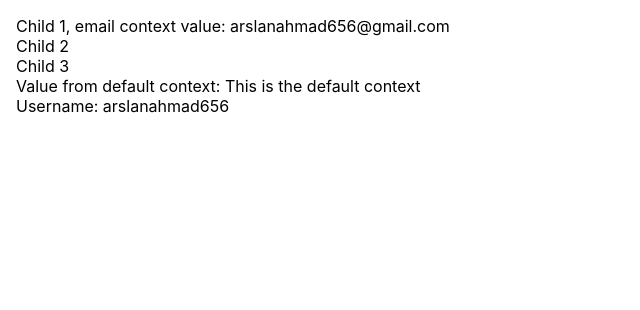
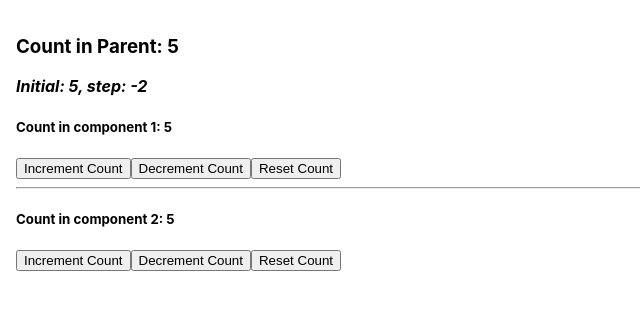
Before and after one commit to arslanahmad656/ReactJSLearning, a React (Create React App) app in the folder Revisited/my-app/: page / in a window 1280 px wide. Shown: the top 310 px of the page, without its empty margins (0-640 px from the left). Built offline with nearby package versions, Linux system fonts and the light colour scheme.

Commit message:
until codevolution tutorials

```diff
--- a/Revisited/my-app/src/App.js
+++ b/Revisited/my-app/src/App.js
@@ -14,11 +14,17 @@ import Parent from './components/ErrorBoundaries/Parent';
 import HOCDemo from './components/HOC/HOCDemo';
 import RenderPropsParent from './components/render-props/RenderPropsParent';
 import ContextParent from './components/Context/Parent'
+import UseEffectWithClass from './hookComponents/useEffect/UseEffectWithClass';
+import ReducerCounter from './hookComponents/useReducer/ReducerCounter';
+import ReducerContextParent from './hookComponents/useReducer/ReducerWithContext/ReducerContextParent';
 
 function App() {
   return (
     <div className="App">
-      <ContextParent />
+      <ReducerContextParent />
+      {/* <ReducerCounter /> */}
+      {/* <UseEffectWithClass /> */}
+      {/* <ContextParent /> */}
       {/* <RenderPropsParent /> */}
       {/* <HOCDemo /> */}
        {/* <Parent /> */}
--- /dev/null
+++ b/Revisited/my-app/src/hookComponents/useEffect/UseEffectWithClass.jsx
@@ -0,0 +1,32 @@
+import React, { Component } from 'react'
+
+class UseEffectWithClass extends Component {
+    state = {
+        count: 0
+    }
+
+    componentDidMount() {
+        document.title = `Title counter: ${this.state.count}`;
+    }
+
+    componentDidUpdate() {
+        document.title = `Title counter: ${this.state.count}`;
+    }
+
+    incrementCount = () => {
+        this.setState(prevState => ({
+            count: prevState.count + 1
+        }));
+    }
+
+    render() {
+        return (
+            <div>
+                <button onClick={this.incrementCount}>Increment Count</button>
+                Count: {this.state.count}
+            </div>
+        )
+    }
+}
+
+export default UseEffectWithClass
--- /dev/null
+++ b/Revisited/my-app/src/hookComponents/useReducer/ReducerCounter.jsx
@@ -0,0 +1,44 @@
+import React, {useReducer} from 'react'
+
+function ReducerCounter({initialValue, step}) {
+
+    initialValue = initialValue || 0;
+    step = step || 1;
+
+    const stateReducer = (state, action) => {
+        let updatedState;
+        switch (action.toLowerCase()) {
+            case 'increment':
+                updatedState = state + step;
+                break;
+            case 'decrement':
+                updatedState = state - step;
+                break;
+            case 'reset':
+                updatedState = initialValue;
+                break;
+            default:
+                updatedState = state;
+                break;
+        }
+
+        return updatedState;
+    }
+
+    const [count, countDispatch] = useReducer(stateReducer, initialValue);
+
+    const handleCountChange = event => {
+        countDispatch(event.target.getAttribute('data-action'))
+    }
+
+    return (
+        <div>
+            <h3>Count: {count}</h3>
+            <button data-action="increment" onClick={handleCountChange}>Increment Count</button>
+            <button data-action="decrement" onClick={handleCountChange}>Decrement Count</button>
+            <button data-action="reset" onClick={handleCountChange}>Reset Count</button>
+        </div>
+    )
+}
+
+export default ReducerCounter
--- /dev/null
+++ b/Revisited/my-app/src/hookComponents/useReducer/ReducerWithContext/Component1.jsx
@@ -0,0 +1,25 @@
+import React, { useContext } from 'react'
+import Component2 from './Component2';
+import CountContext from './CountContext'
+
+function Component1 () {
+    const [count, countDispatch] = useContext(CountContext);
+
+    const handleCountChange = event => {
+        countDispatch(event.target.getAttribute('data-action'))
+    }
+
+    return (
+        <div>
+            <h5>Count in component 1: {count}</h5>
+            <button data-action="increment" onClick={handleCountChange}>Increment Count</button>
+            <button data-action="decrement" onClick={handleCountChange}>Decrement Count</button>
+            <button data-action="reset" onClick={handleCountChange}>Reset Count</button>
+
+            <hr/>
+            <Component2 />
+        </div>
+    )
+}
+
+export default Component1
--- /dev/null
+++ b/Revisited/my-app/src/hookComponents/useReducer/ReducerWithContext/Component2.jsx
@@ -0,0 +1,21 @@
+import React, { useContext } from 'react'
+import CountContext from './CountContext'
+
+function Component2 () {
+    const [count, countDispatch] = useContext(CountContext);
+
+    const handleCountChange = event => {
+        countDispatch(event.target.getAttribute('data-action'))
+    }
+
+    return (
+        <div>
+            <h5>Count in component 2: {count}</h5>
+            <button data-action="increment" onClick={handleCountChange}>Increment Count</button>
+            <button data-action="decrement" onClick={handleCountChange}>Decrement Count</button>
+            <button data-action="reset" onClick={handleCountChange}>Reset Count</button>
+        </div>
+    )
+}
+
+export default Component2
--- /dev/null
+++ b/Revisited/my-app/src/hookComponents/useReducer/ReducerWithContext/CountContext.js
@@ -0,0 +1,5 @@
+import React from 'react'
+
+const countContext = React.createContext();
+
+export default countContext;
--- /dev/null
+++ b/Revisited/my-app/src/hookComponents/useReducer/ReducerWithContext/ReducerContextParent.jsx
@@ -0,0 +1,23 @@
+import React, { useReducer } from 'react'
+import Component1 from './Component1';
+import CountContext from './CountContext';
+import getCountReducerMethod from './SharedCounter'
+
+function ReducerContextParent() {
+    const initialValue = 5, step = -2;
+
+    const countReducerMethod = getCountReducerMethod(initialValue, step);
+    const countReducer = useReducer(countReducerMethod, initialValue);
+
+    return (
+        <CountContext.Provider value={countReducer}>
+            <div>
+                <h3>Count in Parent: {countReducer[0]}</h3>
+                <b><i><i>Initial: {initialValue}, step: {step}</i></i></b>
+                <Component1 />
+            </div>
+        </CountContext.Provider>
+    )
+}
+
+export default ReducerContextParent
--- /dev/null
+++ b/Revisited/my-app/src/hookComponents/useReducer/ReducerWithContext/SharedCounter.jsx
@@ -0,0 +1,23 @@
+export default function getCountReducerMethod (initialValue = 0, step = 1) {
+    const stateReducer = (state, action) => {
+        let updatedState;
+        switch (action.toLowerCase()) {
+            case 'increment':
+                updatedState = state + step;
+                break;
+            case 'decrement':
+                updatedState = state - step;
+                break;
+            case 'reset':
+                updatedState = initialValue;
+                break;
+            default:
+                updatedState = state;
+                break;
+        }
+
+        return updatedState;
+    }
+
+    return stateReducer;
+}
```
